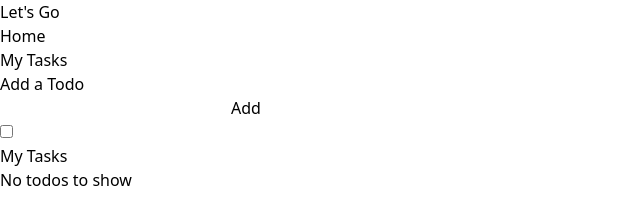
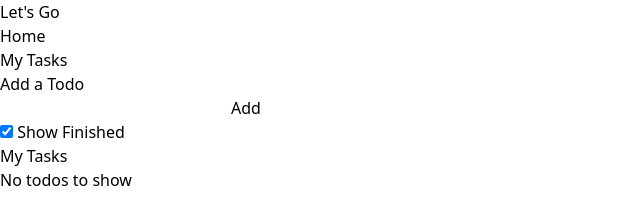
Before and after one commit to AbhayMishra11/TodoList, a React (Vite) app: page / in a window 1280 px wide. Shown: the top 215 px of the page, without its empty margins (0-640 px from the left). Built offline with nearby package versions, Linux system fonts and the light colour scheme.

Commit message:
All js is completed

```diff
--- a/src/App.jsx
+++ b/src/App.jsx
@@ -5,25 +5,24 @@ import { v4 as uuidv4 } from 'uuid';
 function App() {
   const [todo, setTodo] = useState("")
   const [todos, setTodos] = useState([])
-  const [showFinshed, setshowFinshed] = useState()
+  const [showFinshed, setshowFinshed] = useState(true)
 
   useEffect(() => {
-    let todostring=localStorage.getItem("todos")
-    if(todostring){
+    let todostring = localStorage.getItem("todos")
+    if (todostring) {
       setTodos(JSON.parse(todostring))
     }
   }, [])
 
 
-  const saveToLS=(pramas)=>{
-    localStorage.setItem("todos",JSON.stringify(todos))
+  const saveToLS = (pramas) => {
+    localStorage.setItem("todos", JSON.stringify(pramas))
   }
 
   const handleAdd = () => {
-    setTodos([...todos, { todo, id: uuidv4(), isCompleted: false }])
-    setTodo("")
-    console.log(todos)
-    saveToLS(todos)
+      setTodos([...todos, { todo, id: uuidv4(), isCompleted: false }])
+      setTodo("")
+      saveToLS(todos)
   }
 
   const handleEdit = (e, id) => {
@@ -58,6 +57,11 @@ function App() {
     saveToLS(newTodos)
   }
 
+  const showHide=(e)=>{
+      setshowFinshed(!showFinshed)
+
+  }
+
   return (
     <>
       <Navbar />
@@ -65,18 +69,18 @@ function App() {
         <div className="addTodo my-5">
           <h2 className='text-lg font-bold'>Add a Todo</h2>
           <input type="text" className='w-2/5' onChange={handleChange} value={todo} />
-          <button onClick={handleAdd} className='bg-violet-800 hover:bg-violet-950 p-2 py-1 rounded-md text-sm text-white mx-6'>Add</button>
+          <button onClick={handleAdd} disabled={todo.length<3}  className='disabled:bg-violet-500 bg-violet-800 hover:bg-violet-950 p-2 py-1 rounded-md text-sm text-white mx-6'>Add</button>
         </div>
-        <input type="checkbox" value={showFinshed} />
+        <input type="checkbox" onChange={showHide} checked={showFinshed}/> Show Finished
         <h2 className='text-lg font-bold'>My Tasks</h2>
         <div className="todos">
           {todos.length === 0 && <div>No todos to show</div>}
           {todos.map(items => {
-            return <div key={items.id} className="todo flex w-[45%] justify-between my-3">
+            return (showFinshed || !items.isCompleted) && <div key={items.id} className="todo flex w-[45%] justify-between my-3">
               <div className='flex gap-5'>
-                <input className='hidden' type="checkbox" value={items.isCompleted} onChange={toggleCheck} name={items.id} id={items.id} />
+                <input className='' type="checkbox" checked={items.isCompleted} onChange={toggleCheck} name={items.id} id={items.id} />
                 <label htmlFor={items.id}>
-                <div className={items.isCompleted ? "line-through" : ""}>{items.todo}</div>
+                  <div className={items.isCompleted ? "line-through" : ""}>{items.todo}</div>
                 </label></div>
               <div className="buttons">
                 <button onClick={(e) => { handleEdit(e, items.id) }} className='bg-violet-800 hover:bg-violet-950 p-2 py-1 rounded-md text-sm text-white mx-1'>Edit</button>
```
